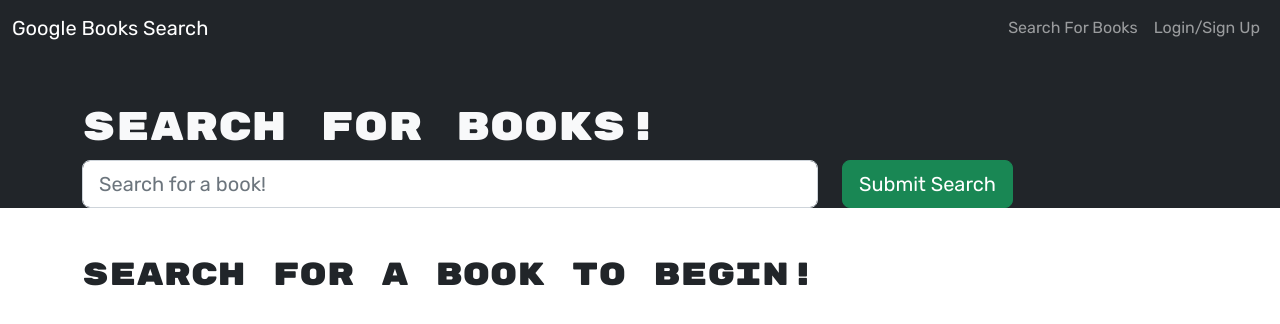
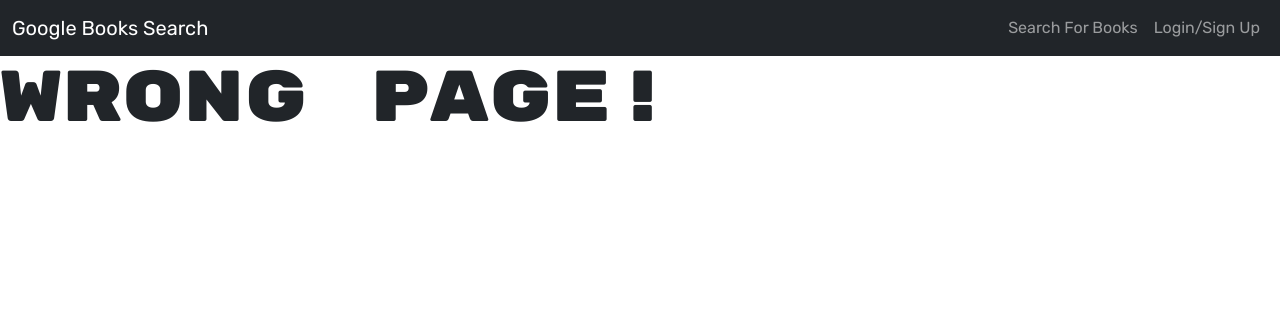
Before and after one commit to Klgibsonjr/book-search-engine-kg, a React (Create React App) app in the folder client/: page / in a window 1280 px wide. Shown: the top 324 px of the page. Built offline with nearby package versions, Linux system fonts and the light colour scheme.

Commit message:
updated routing in App.js to work with gh-pages

```diff
--- a/client/src/App.js
+++ b/client/src/App.js
@@ -33,8 +33,11 @@ function App() {
         <>
           <Navbar />
           <Routes>
-            <Route path='/' element={<SearchBooks />} />
-            <Route path='/saved' element={<SavedBooks />} />
+            <Route path='/book-search-engine-kg/' element={<SearchBooks />} />
+            <Route
+              path='/book-search-engine-kg/saved'
+              element={<SavedBooks />}
+            />
             <Route
               path='*'
               element={<h1 className='display-2'>Wrong page!</h1>}
```
